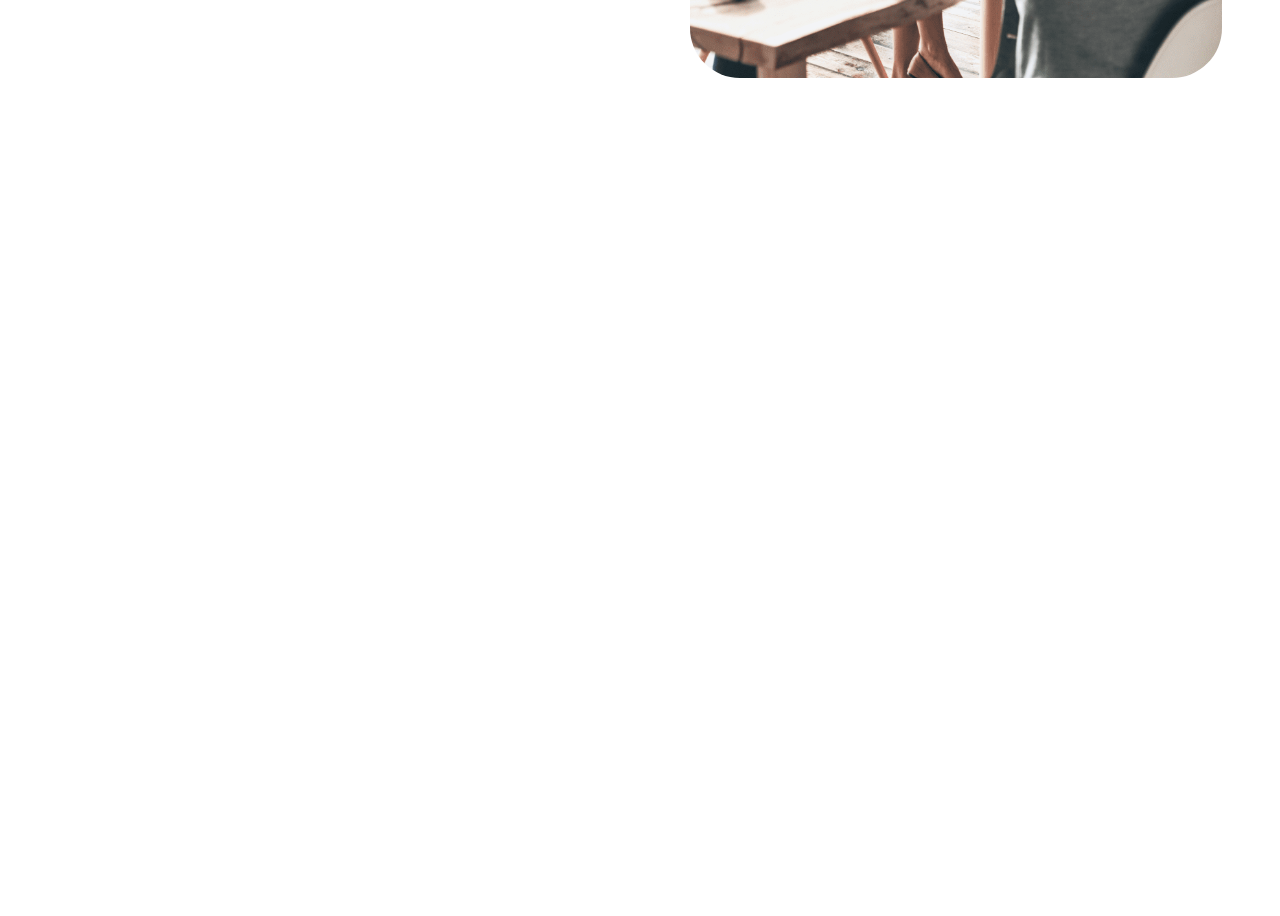
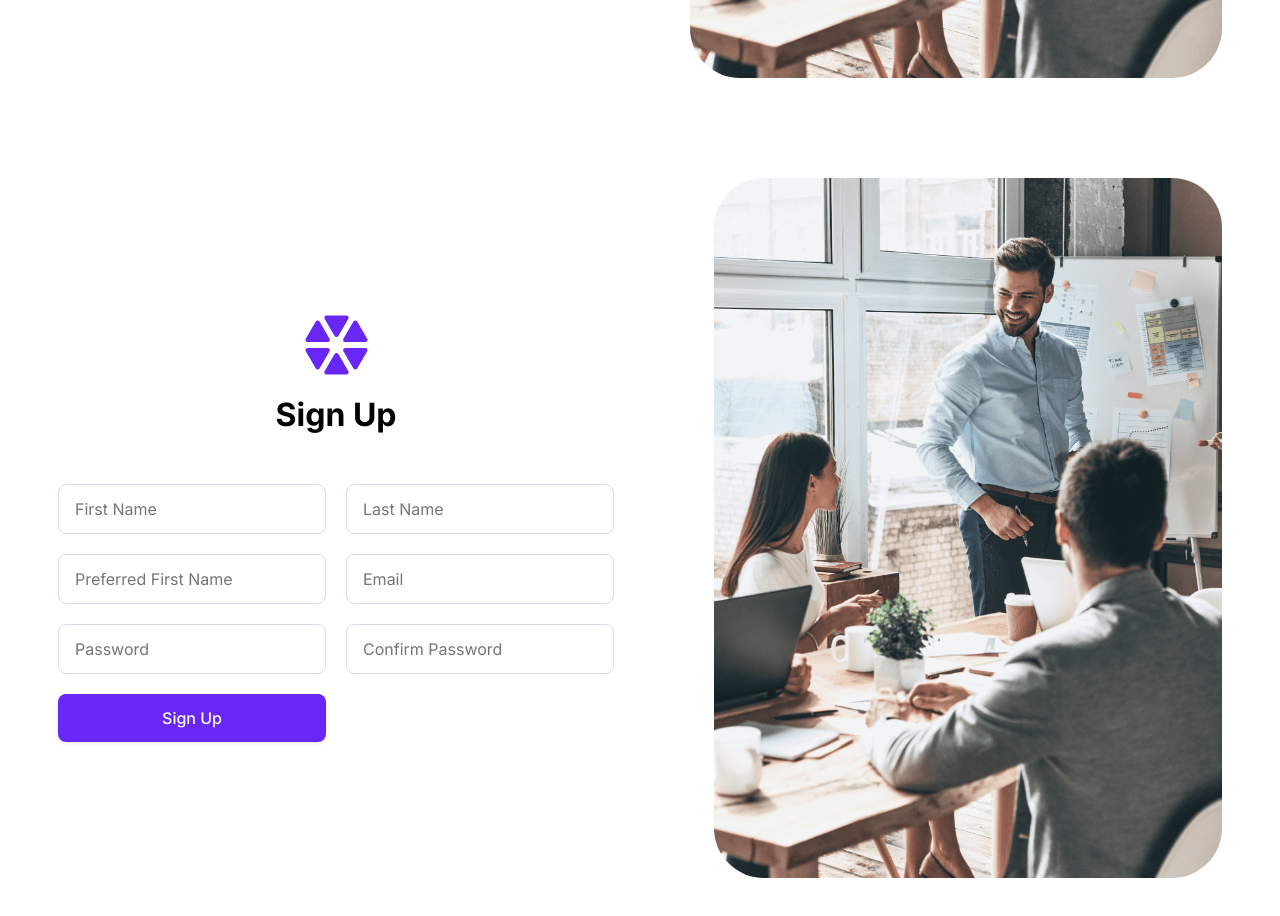
Before and after one commit to ohunazz/projectify-app-ui, a React (Create React App) app: page / in a window 1280 px wide. Shown: the part 2280-3196 px from the top of the page. Before the commit the page ends 2416 px from the top, so only its background shows below. Built offline with nearby package versions, Linux system fonts and the light colour scheme.

Commit message:
Convert SignUp  page to styled components

```diff
--- a/src/App.tsx
+++ b/src/App.tsx
@@ -1,6 +1,7 @@
 import { ForgotPassword } from "./pages/admin-auth/forget-password/ForgetPassword";
 import { Login } from "./pages/admin-auth/login/Login";
 import { ResetPassword } from "./pages/admin-auth/reset-password/ResetPassword";
+import { Signup } from "./pages/admin-auth/sign-up/SignUp";
 
 const App = () => {
     return (
@@ -8,6 +9,7 @@ const App = () => {
             <ForgotPassword />
             <ResetPassword />
             <Login />
+            <Signup />
         </>
     );
 };
--- a/src/pages/admin-auth/sign-up/SignUp.tsx
+++ b/src/pages/admin-auth/sign-up/SignUp.tsx
@@ -1,9 +1,33 @@
 import { useState } from "react";
+import styled from "styled-components";
 import { Button, Input } from "../../../design-system";
 import { AuthWrapper } from "../../components";
 
 import teamWork from "../../../assets/images/team.png";
-import "./SignUp.css";
+
+const Form = styled.form`
+    width: 100%;
+
+    display: grid;
+    grid-template-columns: 1fr 1fr;
+    gap: var(--space-20);
+
+    svg {
+        color: red;
+    }
+`;
+
+const PreferredNameInput = styled(Input)`
+    grid-column: 1 / 3;
+`;
+
+const EmailInput = styled(Input)`
+    grid-column: 1 / 3;
+`;
+
+const SubmitButton = styled(Button)`
+    grid-column: 1 / 3;
+`;
 
 const Signup = () => {
     const [firstName, setFirstName] = useState<string>("");
@@ -51,7 +75,7 @@ const Signup = () => {
 
     return (
         <AuthWrapper imageUrl={teamWork} pageTitle="Sign Up">
-            <form className="sign-up" onSubmit={createAccount} noValidate>
+            <Form onSubmit={createAccount}>
                 <Input
                     type="text"
                     placeholder="First Name"
@@ -59,7 +83,6 @@ const Signup = () => {
                     onChange={handleOnChangeFirstName}
                     shape="rounded"
                     size="lg"
-                    className="sign-up__first-name"
                 />
                 <Input
                     type="text"
@@ -70,23 +93,21 @@ const Signup = () => {
                     size="lg"
                 />
 
-                <Input
+                <PreferredNameInput
                     type="text"
                     placeholder="Preferred First Name"
                     value={preferredName}
                     onChange={handleOnChangePreferredName}
                     shape="rounded"
                     size="lg"
-                    className="sign-up__preferred-name"
                 />
-                <Input
+                <EmailInput
                     type="email"
                     placeholder="Email"
                     value={email}
                     onChange={handleOnChangeEmail}
                     shape="rounded"
                     size="lg"
-                    className="sign-up__email"
                 />
                 <Input
                     type="password"
@@ -104,15 +125,10 @@ const Signup = () => {
                     shape="rounded"
                     size="lg"
                 />
-                <Button
-                    color="primary"
-                    size="lg"
-                    shape="rounded"
-                    className="sign-up__submit-button"
-                >
+                <Button color="primary" size="lg" shape="rounded">
                     Sign Up
                 </Button>
-            </form>
+            </Form>
         </AuthWrapper>
     );
 };
```
Also changed, not shown: src/pages/admin-auth/sign-up/SignUp.css (deleted, +0 -18 lines).
